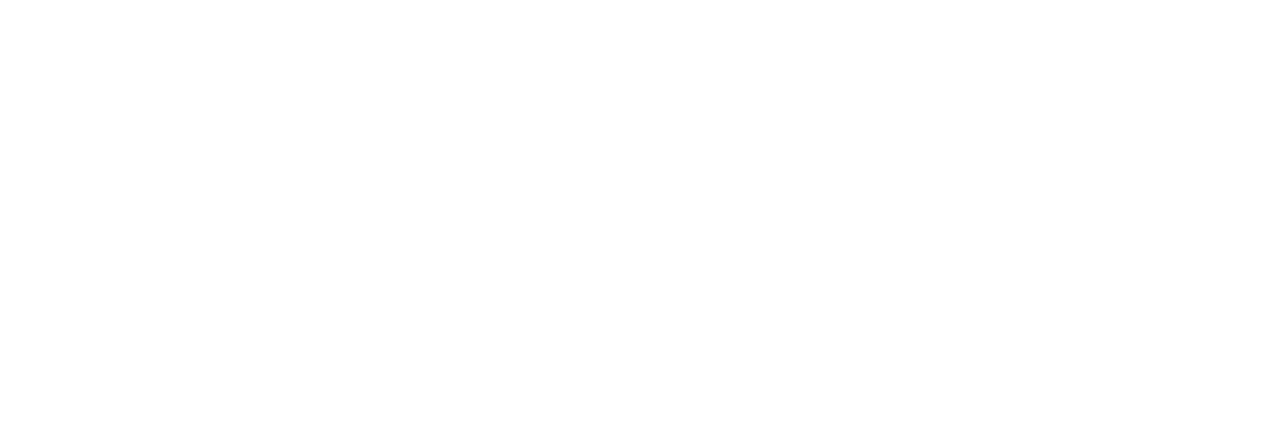
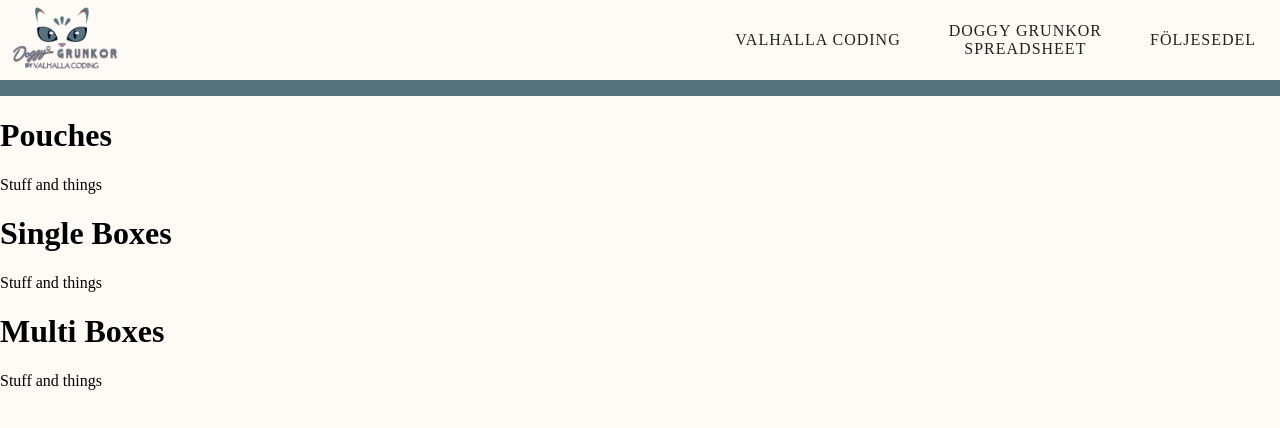
Before and after one commit to Sodori/DeliverySlipper, a plain HTML site: page index.html in a window 1280 px wide. Drawn offline with Linux system fonts and the light colour scheme.

Commit message:
Initiation

```diff
--- a/Assets/CSS/Style.css
+++ b/Assets/CSS/Style.css
@@ -0,0 +1,98 @@
+body {
+    margin: 0px;
+    background-color: #FEFBF6;
+  }
+
+  /* Nav stuff */
+  .nav {
+    display: flex;
+    align-items: stretch;
+    max-height: 10vh;
+    border-bottom: #57747e 2vh solid;
+  }
+
+  .destinations {
+    width: 100%;
+    display: flex;
+    align-items: center;
+    justify-content: flex-end;
+    align-content: center;
+    flex-wrap: wrap;
+  }
+
+  .menu {
+    display: flex;
+    align-items: center;
+    justify-content: center;
+    align-content: center;
+    flex-wrap: wrap;
+  }
+
+  ul {
+    padding: 0%;
+  }
+
+  .nLogo {
+    padding: 1%;
+    display: flex;
+    align-items: center;
+    justify-content: center;
+  }
+
+  #DGlogo {
+    max-width: 50%;
+  }
+
+  /* Imported Navbar */
+.menu {
+    text-align: center;
+    text-transform: uppercase;
+    font-weight: 500;
+  }
+  .menu * {
+    box-sizing: border-box;
+    -webkit-transition: all 0.35s ease;
+    transition: all 0.35s ease;
+  }
+  .menu li {
+    display: inline-block;
+    list-style: outside none none;
+    margin: 0 1.5em;
+    overflow: hidden;
+  }
+  .menu a {
+    padding: 0.3em 0;
+    color: #212121;
+    position: relative;
+    display: inline-block;
+    letter-spacing: 1px;
+    margin: 0;
+    text-decoration: none;
+  }
+  .menu a:before,
+  .menu a:after {
+    position: absolute;
+    -webkit-transition: all 0.35s ease;
+    transition: all 0.35s ease;
+  }
+  .menu a:before {
+    bottom: 100%;
+    display: block;
+    height: 3px;
+    width: 100%;
+    content: "";
+    background-color: #57747e;
+  }
+  .menu a:after {
+    padding: 0.3em 0;
+    position: absolute;
+    bottom: 100%;
+    left: 0;
+    content: attr(data-hover);
+    color: #212121;
+    white-space: nowrap;
+  }
+  .menu li:hover a,
+  .menu .current a {
+    transform: translateY(100%);
+  }
--- a/index.html
+++ b/index.html
@@ -1,13 +1,43 @@
 <!DOCTYPE html>
 <html lang="en">
-<head>
-    <meta charset="UTF-8">
-    <meta name="viewport" content="width=device-width, initial-scale=1.0">
-    <title>Document</title>
-    <link rel="stylesheet" href="Assets\CSS\Style.css">
-    <script src="Assets\Javascript\Script.js"></script>
-</head>
+    <head>
+        <meta charset="UTF-8">
+        <meta name="viewport" content="width=device-width, initial-scale=1.0">
+        <link rel="stylesheet" href="assets/css/style.css">
+        <link rel="icon" href="assets/media/fav-150x150.jpeg">
+        <title>Doggy Tools</title>
+    </head>
 <body>
+    <nav class="nav">
+        <div class="nLogo">
+          <a href="http://doggy.sodori.se"><img id="DGlogo" src="assets/media/Doggy Grunkor/Doggy Grunkor.ico" alt="Logo of Doggy Grunkor"></a>
+        </div>
+        <div class="destinations">
+            <ul class="menu">
+                <li><a href="https://sodori.se/" data-hover="Valhalla Coding">Valhalla Coding</a></li>
+                <li><a href="https://docs.google.com/spreadsheets/d/1wcwOeazKBiMnwlPfke60ltBxg21Ch5vKce3c1-VKtmk/edit?usp=drive_link" data-hover="To Spreadsheet">Doggy Grunkor<br>Spreadsheet</a></li>
+                <li><a href="#" data-hover="Följesedel">Följesedel</a></li>
+            </ul>
+        </div>
+    </nav>
 
+    <div class="add">
+
+    </div>
+
+    <div class="pouch">
+        <h1>Pouches</h1>
+        <p>Stuff and things</p>
+    </div>
+
+    <div class="singles">
+        <h1>Single Boxes</h1>
+        <p>Stuff and things</p>
+    </div>
+
+    <div class="multi">
+        <h1>Multi Boxes</h1>
+        <p>Stuff and things</p>
+    </div>
 </body>
 </html>
```
Also changed, not shown: Assets/media/Doggy Grunkor/Doggy Grunkor.ico (added), Assets/media/Doggy Grunkor/Doggy Grunkor.png (added), Assets/media/Valhalla Coding/Logo_full.png (added), Assets/media/fav-150x150.jpeg (added), Assets/media/header.png (added), 5 other files.
